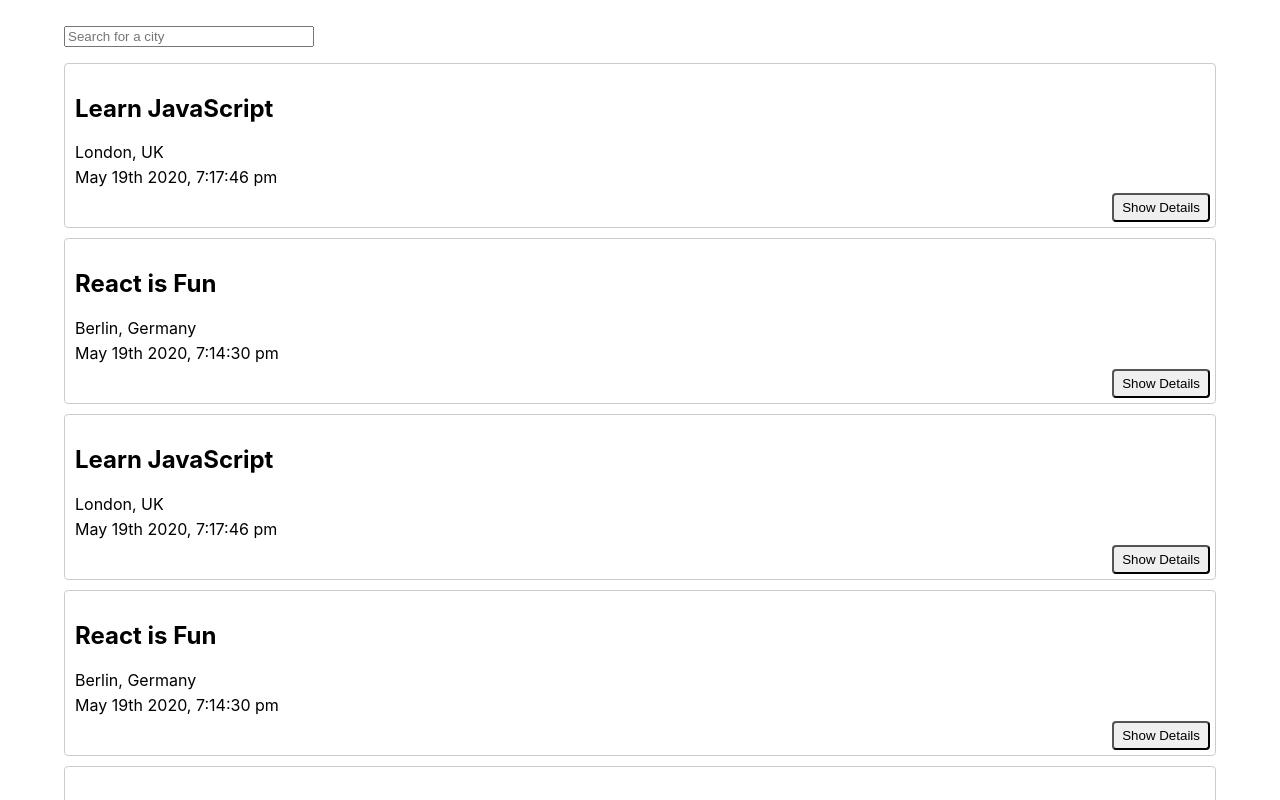
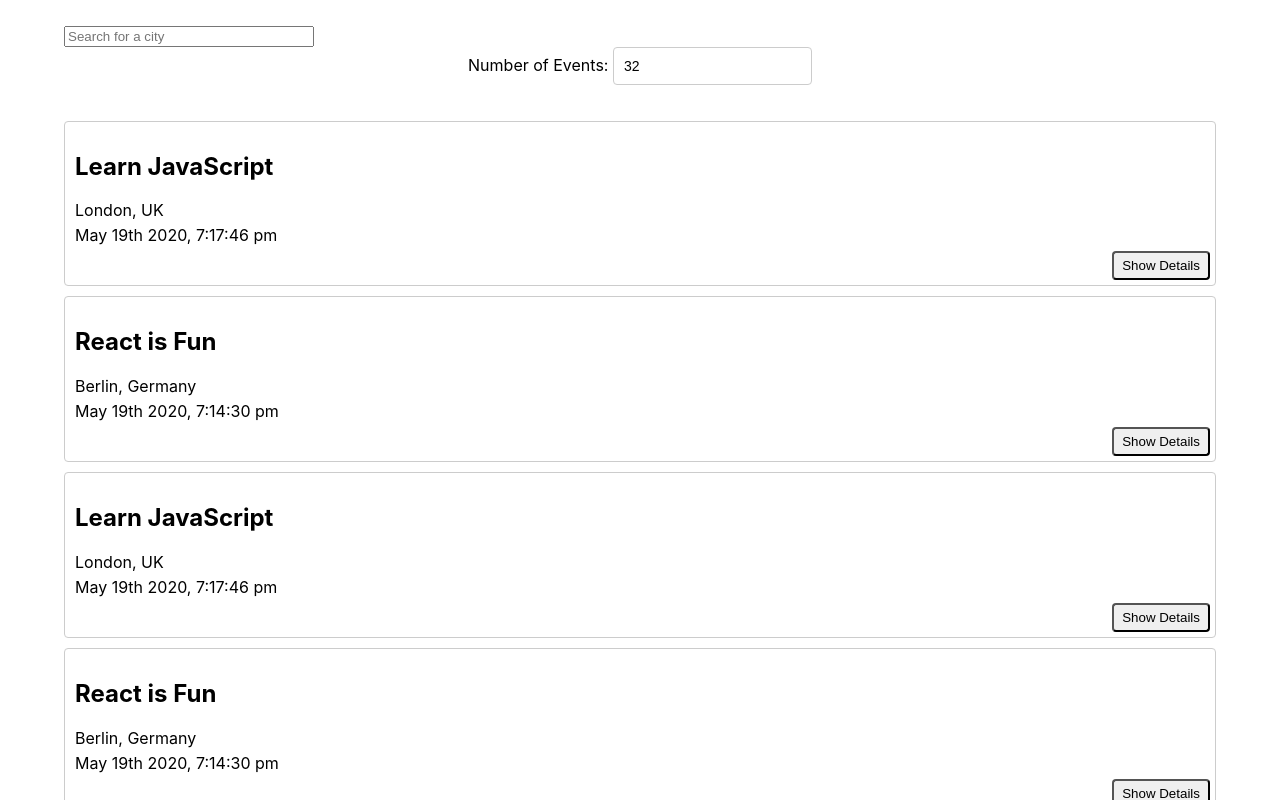
Before and after one commit to JoshDeCuir/meet, a React (Create React App) app: page / in a window 1280 px wide. Shown: the top 800 px of the page. Built offline with nearby package versions, Linux system fonts and the light colour scheme.

Commit message:
Updated App.js

```diff
--- a/src/App.js
+++ b/src/App.js
@@ -23,13 +23,13 @@ const App = () => {
 
   useEffect(() => {
     fetchData();
-  }, [currentCity]);
+  }, [currentCity, currentNOE]);
 
   return (
     <div className="App">
       < CitySearch allLocations={allLocations} setCurrentCity={setCurrentCity}/>
+      < NumberOfEvents setCurrentNOE={setCurrentNOE} />
       < EventList events={events} />
-      < NumberOfEvents />
       < Event />
     </div>
   );
--- a/src/components/NumberOfEvents.js
+++ b/src/components/NumberOfEvents.js
@@ -15,7 +15,7 @@ const NumberOfEvents = ({ setCurrentNOE, setErrorAlert }) => {
       infoText = "";
       setCurrentNOE(value);
     }
-    setErrorAlert(infoText);
+    //setErrorAlert(infoText);
   }
 
   return (
```
